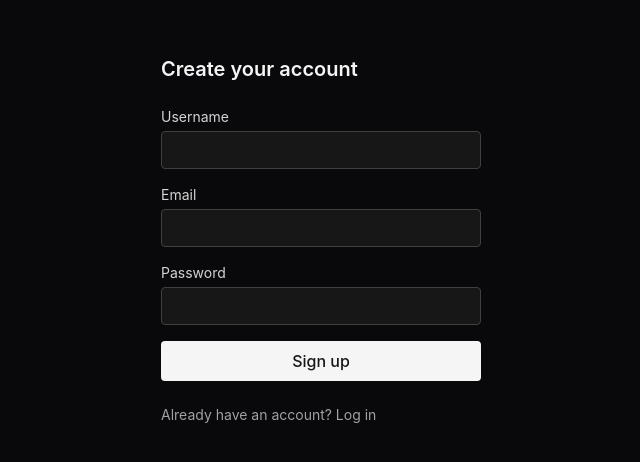
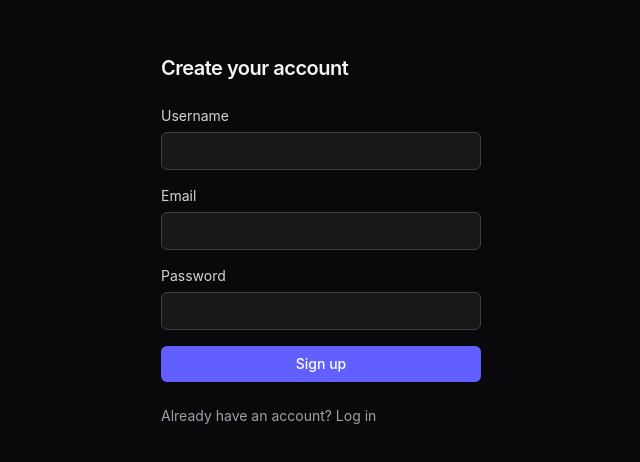
Before and after one commit to nouralddin-abdullah/gehaltsabrechnulg, a Next.js app: page /signup in a window 1280 px wide. Shown: the part 160-622 px from the top of the page, without its empty margins (319-959 px from the left). Built offline with nearby package versions, Linux system fonts and the light colour scheme.

Commit message:
style: slip toolbar + auth form use primitives

```diff
--- a/components/AuthForm.tsx
+++ b/components/AuthForm.tsx
@@ -1,6 +1,8 @@
 "use client";
 
 import type { FieldErrors } from "@/lib/auth/validation";
+import { Input } from "@/components/ui/Input";
+import { Button } from "@/components/ui/Button";
 
 export type Field = {
   name: string;
@@ -30,35 +32,23 @@ export function AuthForm({
 }) {
   return (
     <main className="mx-auto flex min-h-screen max-w-sm flex-col justify-center gap-6 p-8">
-      <h1 className="text-xl font-semibold text-neutral-100">{title}</h1>
+      <h1 className="text-xl font-semibold tracking-tight text-zinc-100">{title}</h1>
       <form action={action} className="flex flex-col gap-4">
         {fields.map((f) => (
-          <label
-            key={f.name}
-            className="flex flex-col gap-1 text-sm text-neutral-300"
-          >
+          <label key={f.name} className="flex flex-col gap-1.5 text-sm text-zinc-300">
             {f.label}
-            <input
-              name={f.name}
-              type={f.type ?? "text"}
-              autoComplete={f.autoComplete}
-              className="rounded border border-neutral-700 bg-neutral-900 px-3 py-2 text-neutral-100 outline-none focus:border-neutral-400"
-            />
+            <Input name={f.name} type={f.type ?? "text"} autoComplete={f.autoComplete} />
             {errors?.[f.name] && (
               <span className="text-xs text-red-400">{errors[f.name]}</span>
             )}
           </label>
         ))}
         {message && <p className="text-sm text-red-400">{message}</p>}
-        <button
-          type="submit"
-          disabled={pending}
-          className="rounded bg-neutral-100 px-3 py-2 font-medium text-neutral-900 disabled:opacity-50"
-        >
+        <Button type="submit" disabled={pending}>
           {pending ? "…" : submitLabel}
-        </button>
+        </Button>
       </form>
-      {footer && <div className="text-sm text-neutral-400">{footer}</div>}
+      {footer && <div className="text-sm text-zinc-400">{footer}</div>}
     </main>
   );
 }
--- a/components/SlipPreview.tsx
+++ b/components/SlipPreview.tsx
@@ -3,6 +3,8 @@
 import { useCallback, useState } from "react";
 import { useRouter } from "next/navigation";
 import { SlipFrame } from "@/components/SlipFrame";
+import { Button } from "@/components/ui/Button";
+import { Select } from "@/components/ui/Select";
 import { assembleState } from "@/lib/assembleState";
 import { sumComputedTotals } from "@/lib/cumulative";
 import type { Company, Employee, Payslip, ComputedTotals } from "@/lib/db/types";
@@ -69,12 +71,12 @@ export function SlipPreview({
   return (
     <div className="flex flex-col gap-4">
       <div className="flex flex-wrap items-center gap-3">
-        <label className="text-sm text-neutral-300">
+        <label className="text-sm text-zinc-300">
           Template{" "}
-          <select
+          <Select
             value={templateId}
             onChange={(e) => onTemplateChange(e.target.value)}
-            className="cmp-input"
+            className="inline-block w-auto"
           >
             {templates.map((t) => (
               <option key={t.id} value={t.id}>
@@ -82,20 +84,15 @@ export function SlipPreview({
                 {t.supportsCumulative ? "" : " (single month)"}
               </option>
             ))}
-          </select>
+          </Select>
         </label>
 
         {payslip.serial_number != null ? (
-          <span className="text-sm text-neutral-300">
+          <span className="rounded-md border border-zinc-700 px-3 py-1.5 text-sm text-zinc-300">
             Serial #{payslip.serial_number}
           </span>
         ) : (
-          <button
-            onClick={onIssue}
-            className="rounded bg-emerald-500 px-3 py-1.5 text-sm font-medium text-neutral-950"
-          >
-            Issue &amp; assign serial
-          </button>
+          <Button onClick={onIssue}>Issue &amp; assign serial</Button>
         )}
       </div>
 
```
